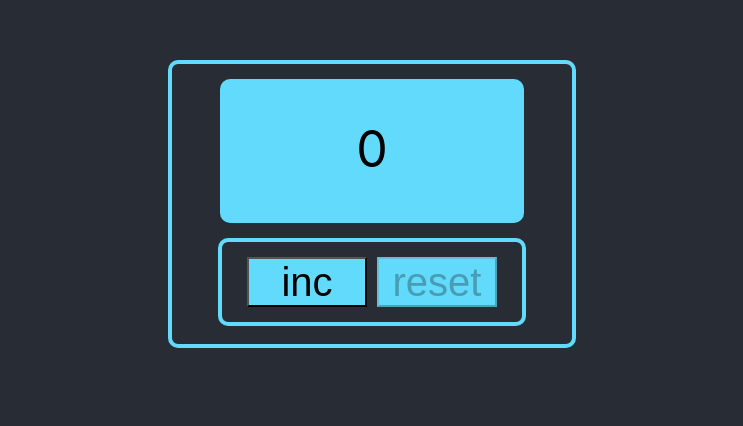
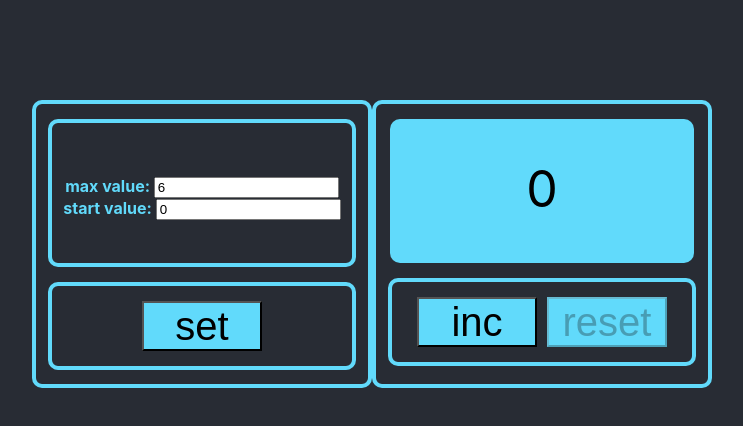
Before and after one commit to leonraz58/counter, a React (Create React App) app: page / in a window 1280 px wide. Shown: the part 140-566 px from the top of the page, without its empty margins (268-1011 px from the left). Built offline with nearby package versions, Linux system fonts and the light colour scheme.

Commit message:
add SetCounter

```diff
--- a/package.json
+++ b/package.json
@@ -10,6 +10,7 @@
     "@types/node": "^16.7.13",
     "@types/react": "^18.0.0",
     "@types/react-dom": "^18.0.0",
+    "clsx": "^1.2.1",
     "react": "^18.2.0",
     "react-dom": "^18.2.0",
     "react-scripts": "5.0.1",
--- a/src/App.css
+++ b/src/App.css
@@ -5,5 +5,6 @@ body {
 .App {
   text-align: center;
   background-color: #282c34;
-  margin-top: 200px;
+  margin: 200px 300px;
+  display: flex;
 }
--- a/src/App.tsx
+++ b/src/App.tsx
@@ -1,24 +1,47 @@
 import React, {useState} from 'react';
 import './App.css';
 import {Counter} from "./components/Counter";
+import {SetCounter} from './components/SetCounter';
 
 function App() {
 
-    const [counterValue, setCounterValue] = useState(0)
+
+    const [maxValue, setMaxValue] = useState(6)
+    const [startValue, setStartValue] = useState(0)
+    const [counterValue, setCounterValue] = useState(startValue)
+    const [error, setError] = useState<string | null>(null)
+
+
 
     const incCounterValue = () => {
-        setCounterValue(counterValue+1)
+        setCounterValue(counterValue + 1)
     }
 
     const resetCounterValue = () => {
-        setCounterValue(0)
+        setCounterValue(startValue)
+    }
+
+    const setButtonHandler = () => {
+        if (startValue > maxValue) {
+            setError('error')
+        }
     }
 
     return (
         <div className="App">
-        <Counter counterValue={counterValue}
+            <SetCounter maxValue={maxValue}
+                        startValue={startValue}
+                        setButtonHandler={setButtonHandler}
+                        setMaxValue={setMaxValue}
+                        setStartValue={setStartValue}
+            />
+            <Counter maxValue={maxValue}
+                     startValue={startValue}
+                     counterValue={counterValue}
                      incCounterValue={incCounterValue}
                      resetCounterValue={resetCounterValue}
+                     error={error}
+
             />
         </div>
     );
--- a/src/components/Button.tsx
+++ b/src/components/Button.tsx
@@ -1,10 +1,21 @@
-type PropsButtonType = {
-    name: string,
-    callBack: () => void
-    disabled: boolean
-}
-export const Button = (props: PropsButtonType) => {
+// type PropsButtonType = {
+//     name: string,
+//     callBack: () => void
+//     disabled: boolean
+// }
+
+import {ComponentProps} from "react";
+import clsx from "clsx";
+
+type ButtonPropsType = {
+    name: string
+} & ComponentProps<'button'>
+
+export const Button = ({name, className, ...props}: ButtonPropsType) => {
     return (
-        <button className={'buttons'} disabled={props.disabled} onClick={props.callBack}>{props.name}</button>
+        // <button className={`buttons ${className ? className : ''}`} {...props}>{name}</button>
+    <button className={clsx('buttons', className, props.disabled && 'disabled')} {...props}>{name}</button>
     )
 }
+
+// clsx, classnames
--- a/src/components/Counter.css
+++ b/src/components/Counter.css
@@ -35,6 +35,21 @@
     padding-top:10px
 }
 
+.setCounterWrapper {
+    display: flex;
+    flex-direction: column;
+    justify-content: center;
+    align-items: center;
+    width: 300px;
+    height: 130px;
+    border: 4px solid #61dafb;
+    border-radius: 10px;
+    margin: 15px auto;
+    padding-top:10px;
+    color: #61dafb;
+    font-weight: bolder;
+}
+
 .buttons {
     height: 50px;
     width: 120px;
--- a/src/components/Counter.tsx
+++ b/src/components/Counter.tsx
@@ -2,11 +2,16 @@ import "./Counter.css"
 import React from "react";
 import {Button} from "./Button";
 
+
 type CounterPropsType = {
+    maxValue: number
+    startValue: number
     counterValue: number
     incCounterValue: () => void
     resetCounterValue: () => void
+    error: string | null
 }
+
 export const Counter = (props: CounterPropsType) => {
     const onClickIncHandler = () => {
         props.incCounterValue()
@@ -20,7 +25,7 @@ export const Counter = (props: CounterPropsType) => {
     return (
         <div className={"wrapper"}>
             <div className={"countWrapper"}>
-                <div className={props.counterValue === 5 ? 'counterRed' : ''}>{props.counterValue}</div>
+                <div className={props.counterValue === props.maxValue ? 'counterRed' : ''}>{props.error ? props.error : props.counterValue}</div>
 
             </div>
             <div className={"buttonsWrapper"}>
@@ -34,8 +39,8 @@ export const Counter = (props: CounterPropsType) => {
                 {/*        onClick={onClickResetHandler}*/}
                 {/*>reset*/}
                 {/*</button>*/}
-                <Button name={"inc"} disabled={props.counterValue >= 5} callBack={onClickIncHandler}/>
-                <Button name={"reset"} disabled={props.counterValue === 0} callBack={onClickResetHandler}/>
+                <Button className={"class-1"} name={"inc"} disabled={props.counterValue >= props.maxValue} onClick={onClickIncHandler}/>
+                <Button className={"class-2"} name={"reset"} disabled={props.counterValue === 0} onClick={onClickResetHandler}/>
             </div>
         </div>
     )
--- /dev/null
+++ b/src/components/SetCounter.tsx
@@ -0,0 +1,44 @@
+
+import {Button} from "./Button";
+import React, {ChangeEvent, useState} from "react";
+
+
+type SetCounterPropsType = {
+    maxValue: number
+    startValue: number
+    setButtonHandler:()=>void
+    setMaxValue:(v: number)=>void
+    setStartValue:(v: number)=>void
+}
+export const SetCounter = (props: SetCounterPropsType) => {
+
+    const [inputCounterValue, SetInputCounterValue] = useState(props.startValue)
+    const changeMaxValueHandler = (event: ChangeEvent<HTMLInputElement>) => {
+
+    }
+
+    return (
+        <div className={"wrapper"}>
+            <div className={"setCounterWrapper"}>
+                <div>max value: <input value={props.maxValue} onChange={(event)=>{props.setMaxValue(+event.currentTarget.value)}}/></div>
+                <div>start value: <input value={props.startValue} onChange={(event)=>{props.setStartValue(+event.currentTarget.value)}}/></div>
+
+
+            </div>
+            <div className={"buttonsWrapper"}>
+                {/*<button className={"buttons"}*/}
+                {/*        disabled={props.counterValue >= 5}*/}
+                {/*        onClick={onClickIncHandler}*/}
+                {/*>inc*/}
+                {/*</button>*/}
+                {/*<button className={"buttons"}*/}
+                {/*        disabled={props.counterValue === 0}*/}
+                {/*        onClick={onClickResetHandler}*/}
+                {/*>reset*/}
+                {/*</button>*/}
+                <Button className={"class-1"} name={"set"} disabled={false} onClick={props.setButtonHandler}/>
+
+            </div>
+        </div>
+    )
+}
```
Also changed, not shown: 1 other file (tests, documents, lock files or other folders). Lines whose indentation alone changed are shown as unchanged.
